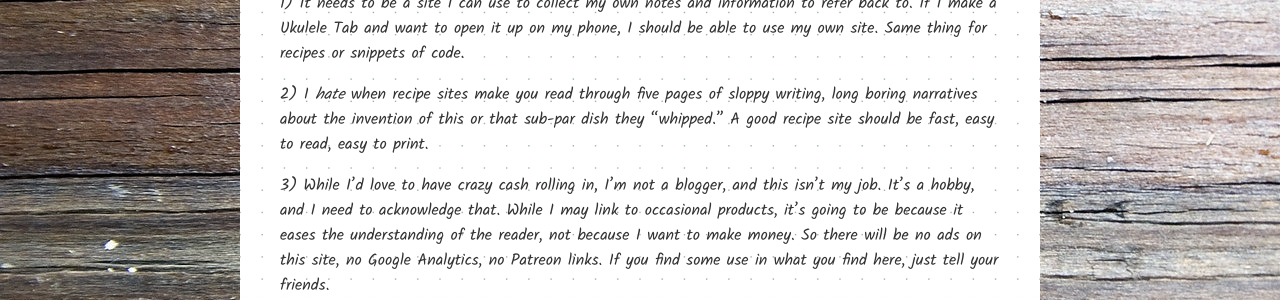
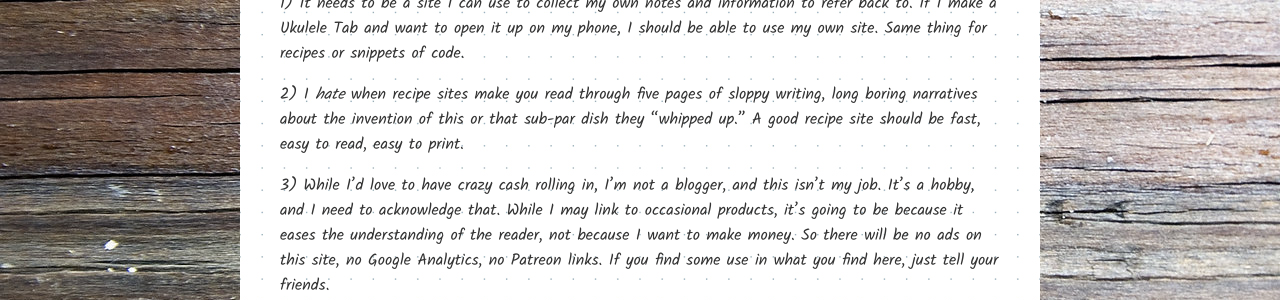
Before and after one commit to thebuda/thebuda.github.io, a Jekyll site: the page built from about.md, in a window 1280 px wide. Shown: the part 640-940 px from the top of the page. Built offline with Jekyll 4.4.1, drawn with Linux system fonts in a browser that asks for light colours; our own code applies the rules of GitHub Pages for plain Markdown files.

```diff
--- a/about.md
+++ b/about.md
@@ -16,7 +16,7 @@ So What are my goals for this website?  Well, here's what I wrote down when I st
 
 1) It needs to be a site I can use to collect my own notes and information to refer back to.  If I make a Ukulele Tab and want to open it up on my phone, I should be able to use my own site.  Same thing for recipes or snippets of code.
 
-2) I *hate* when recipe sites make you read through five pages of sloppy writing, long boring narratives about the invention of this or that sub-par dish they "whipped."  A good recipe site should be fast, easy to read, easy to print.
+2) I *hate* when recipe sites make you read through five pages of sloppy writing, long boring narratives about the invention of this or that sub-par dish they "whipped up."  A good recipe site should be fast, easy to read, easy to print.
 
 3) While I'd love to have crazy cash rolling in, I'm not a blogger, and this isn't my job.  It's a hobby, and I need to acknowledge that. While I may link to occasional products, it's going to be because it eases the understanding of the reader, not because I want to make money. So there will be no ads on this site, no Google Analytics, no Patreon links.  If you find some use in what you find here, just tell your friends.
 
```
